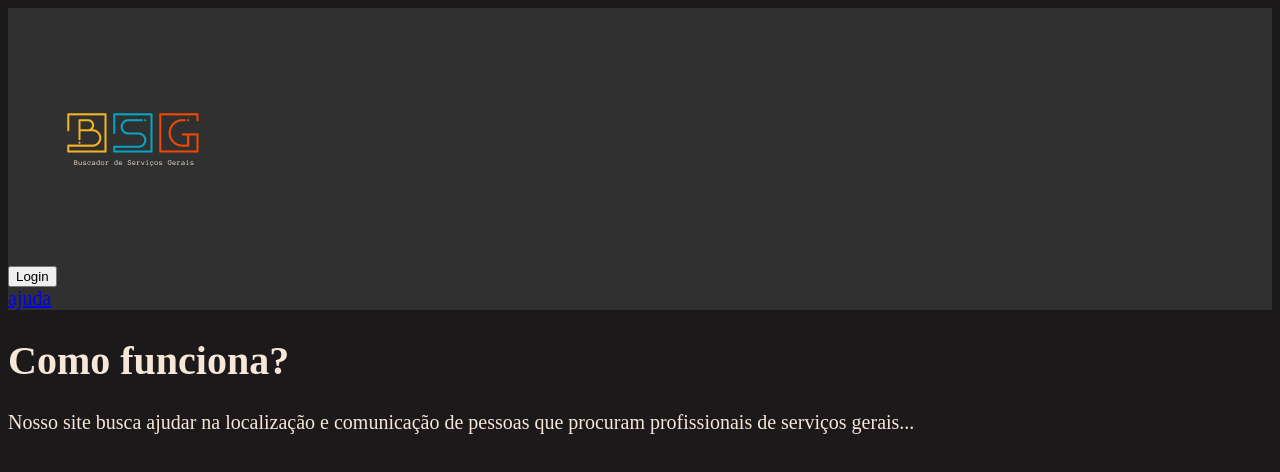
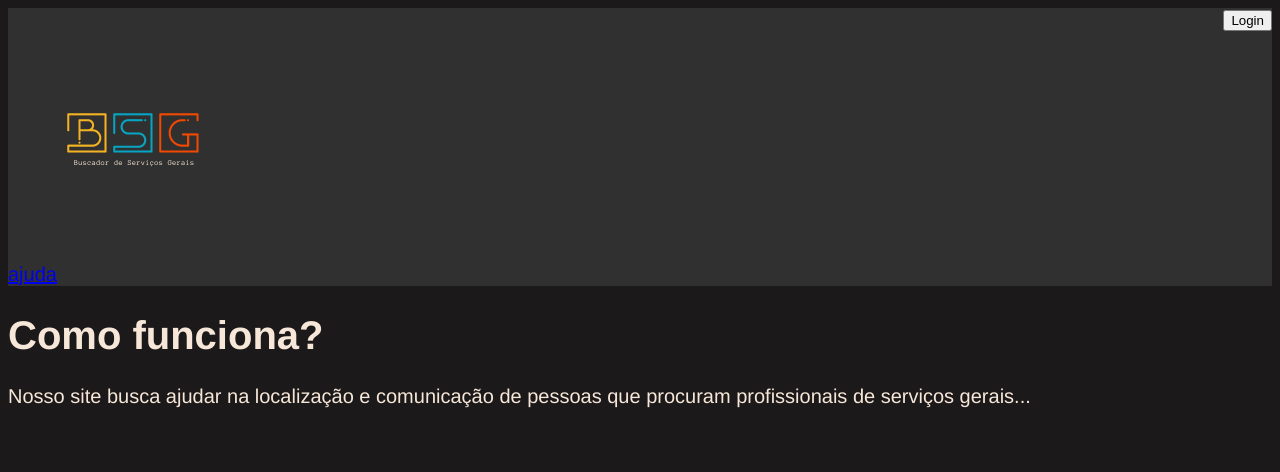
Before and after one commit to ICEI-PUC-Minas-PMV-ADS/pmv-ads-2021-2-e1-proj-web-t8-buscador-de-servicos, a plain HTML site: page Projeto Iniciado/Index.html in a window 1280 px wide. Drawn offline with Linux system fonts and the light colour scheme.

Commit message:
nova config

```diff
--- a/Projeto Iniciado/css/Format.css
+++ b/Projeto Iniciado/css/Format.css
@@ -2,10 +2,15 @@ body
 {
     background-color:#1c191a;
     color:#f6e7d8;
-    font-family: ;
+    font-family: Helvetica;
     font-size: 20px;
 }
 header
 {
     background-color: #303030;
 }
+#Login
+{
+   float: right;
+   margin-top: -16pc;
+}
```
Also changed, not shown: Projeto Iniciado/cadastro.html (added).
